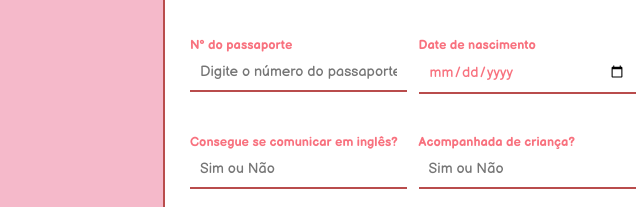
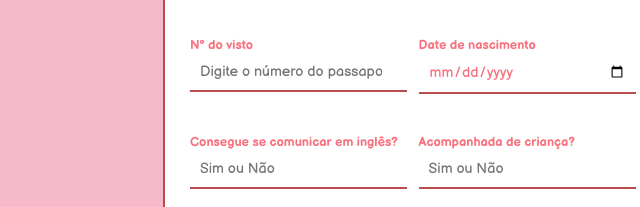
Before and after one commit to MaluPinheiro/Projeto_refugiada, a plain HTML site: page index.html in a window 1280 px wide. Shown: the part 429-636 px from the top of the page, 227-867 px from the left. Drawn offline with Linux system fonts and the light colour scheme.

Commit message:
Update index.html

```diff
--- a/index.html
+++ b/index.html
@@ -43,8 +43,8 @@
         </label>
         </div>
         <div class="half-box spacing">
-          <label for="passaporte">Nº do passaporte</label>
-            <input type="text" name="passaporte" id="passaporte" placeholder="Digite o número do passaporte" required onfocusout="validatePassaporte()">
+          <label for="passaporte">Nº do visto</label>
+            <input type="number" name="passaporte" id="passaporte" placeholder="Digite o número do passaporte" required onfocusout="validatePassaporte()">
         </div>
         <div class="half-box">
           <label for="data">Date de nascimento
```
